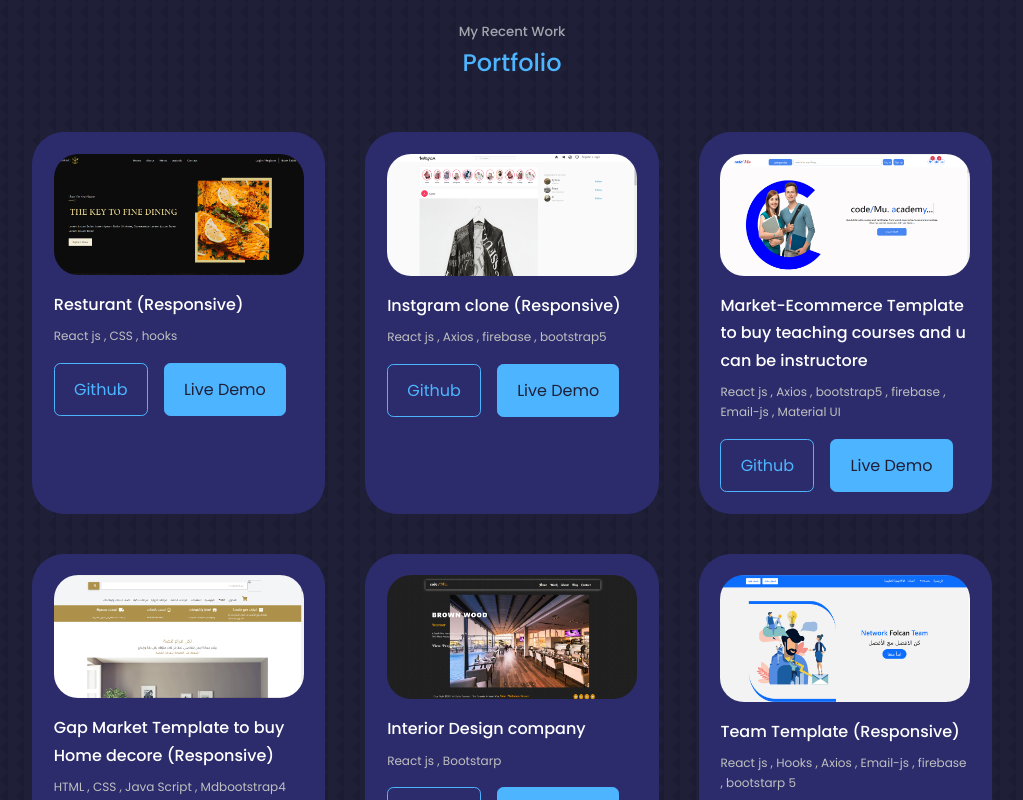
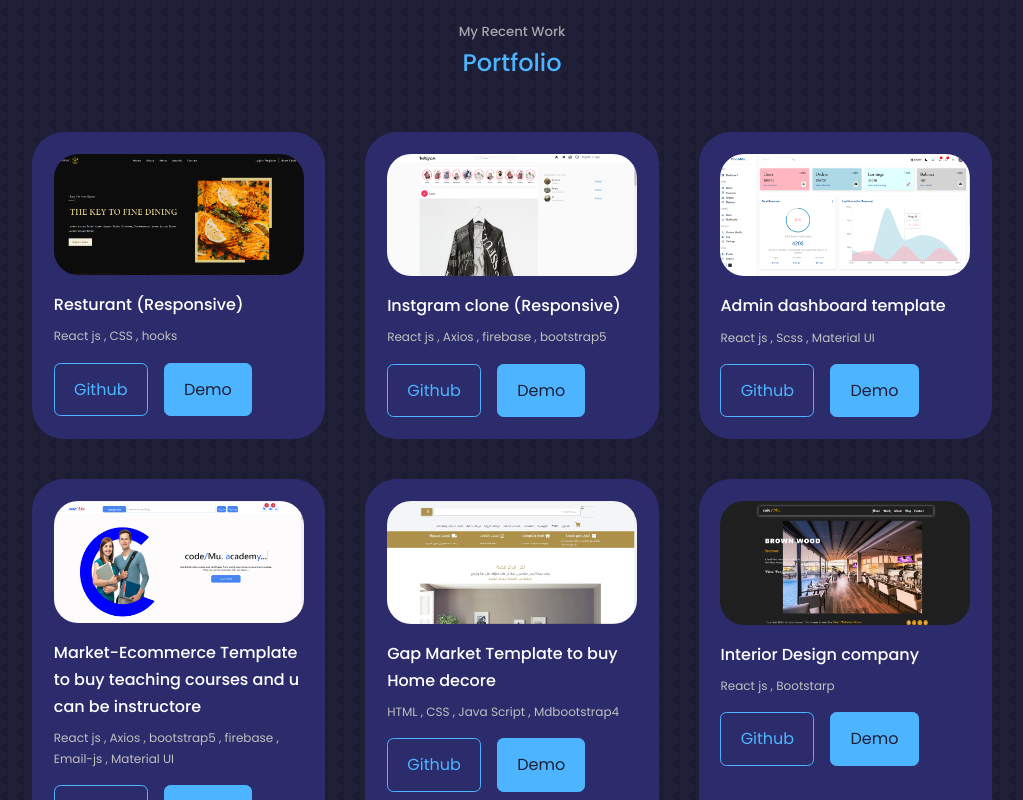
Before and after one commit to abrar997/ME, a React (Create React App) app: page / in a window 1280 px wide. Shown: the part 2300-3100 px from the top of the page, without its empty margins (128-1151 px from the left). Built offline with nearby package versions, Linux system fonts and the light colour scheme.

Commit message:
new project

```diff
--- a/src/Admin-dashboard/Admin.js
+++ /dev/null
@@ -1,14 +0,0 @@
-import React from 'react'
-import {Routes,Route} from 'react-router-dom'
-import Dashboard from './Dashboard'
-const Admin = () => {
-  return (
-    <div>
-      <Routes>
-        <Route path='dashboard' element={<Dashboard/>} index />
-      </Routes>
-    </div>
-  )
-}
-
-export default Admin
--- a/src/Admin-dashboard/Dashboard.js
+++ /dev/null
@@ -1,9 +0,0 @@
-import React from 'react'
-
-const Dashboard = () => {
-  return (
-    <div>Dashboard</div>
-  )
-}
-
-export default Dashboard
--- a/src/components/Portfolio/Portfolio.js
+++ b/src/components/Portfolio/Portfolio.js
@@ -26,7 +26,7 @@ const Portfolio = () => {
                 </a>
                 {/* Demo link */}
                 <a href={item.Demo} className="btn btn-primary" target="_blank">
-                  Live Demo
+                   Demo
                 </a>
               </div>
             </article>
--- a/src/components/Portfolio/data.js
+++ b/src/components/Portfolio/data.js
@@ -4,6 +4,7 @@ import img3 from "../../assets/projects/teach.png";
 import img4 from "../../assets/projects/gap.png";
 import img5 from "../../assets/projects/falcon.png";
 import img6 from "../../assets/projects/company.png";
+import img7 from "../../assets/projects/admin.png";
 
 export const data = [
   {
@@ -23,6 +24,14 @@ export const data = [
     skills: " React js , Axios , firebase , bootstrap5 ",
   },
   {
+    id: 7,
+    name: "Admin dashboard template",
+    img: img7,
+    skills: " React js , Scss , Material UI ",
+    Github: "https://github.com/abrar997/Admin-dashboard-MEE",
+    Demo: " https://funny-maamoul-5e654c.netlify.app/",
+  },
+  {
     id: 3,
     name: "Market-Ecommerce Template to buy teaching courses and u can be  instructore",
     img: img3,
@@ -34,7 +43,7 @@ export const data = [
 
   {
     id: 4,
-    name: "Gap Market Template to buy Home decore (Responsive)",
+    name: "Gap Market Template to buy Home decore",
     skills: "HTML , CSS , Java Script , Mdbootstrap4  ",
     img: img4,
     Github: "https://github.com/abrar997/gaps.git",
--- a/src/index.js
+++ b/src/index.js
@@ -1,7 +1,5 @@
 import React from 'react';
 import ReactDOM from 'react-dom/client';
-import { HashRouter } from 'react-router-dom';
-import Admin from './Admin-dashboard/Admin';
 import App from './App';
 
 const root = ReactDOM.createRoot(document.getElementById('root'));
@@ -10,9 +8,5 @@ root.render(
   <React.StrictMode>
     <App />
   </React.StrictMode>
-
- <HashRouter>
-  <Admin/>
- </HashRouter>
-  </>
+   </>
 );
```
Also changed, not shown: src/assets/projects/admin.png (added).
